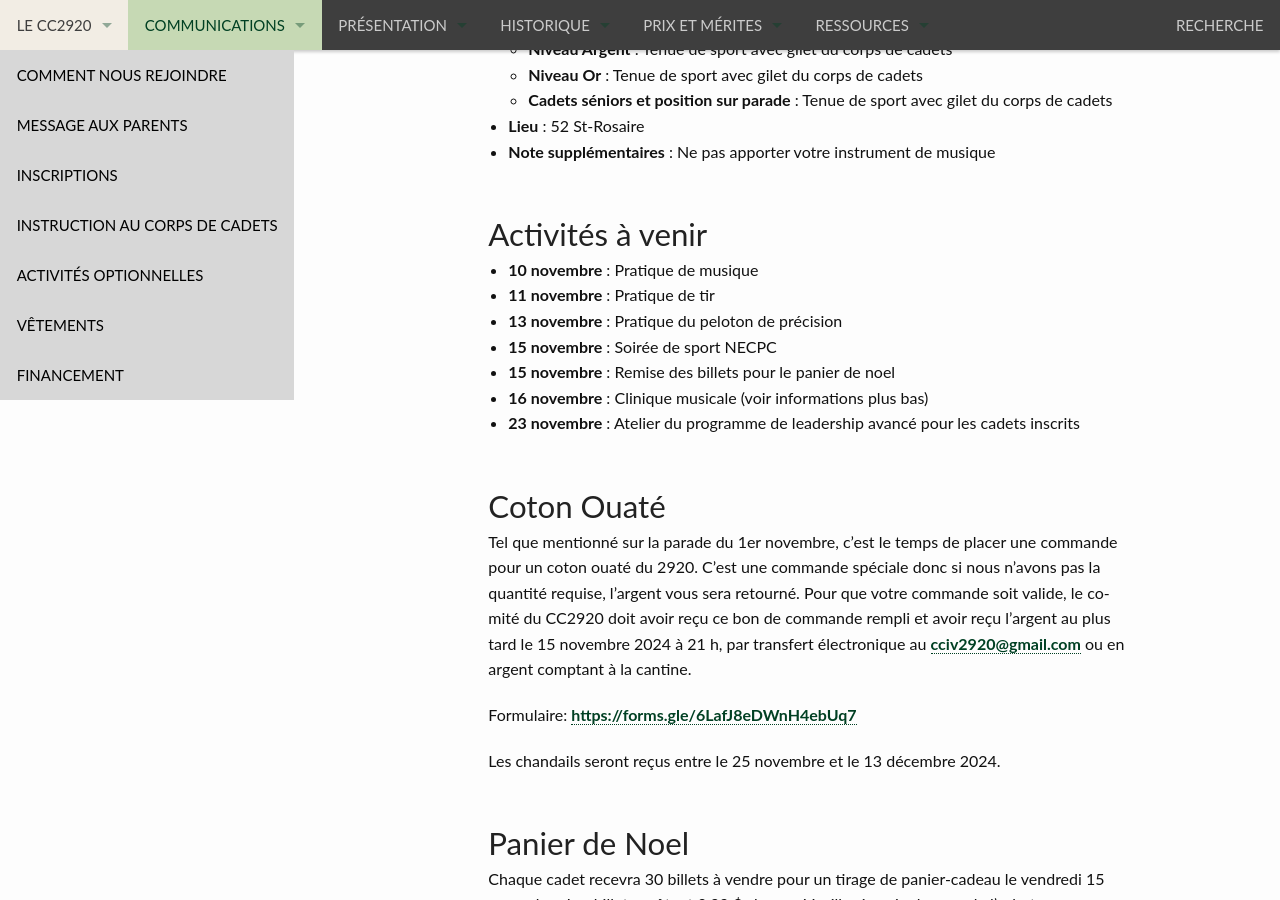
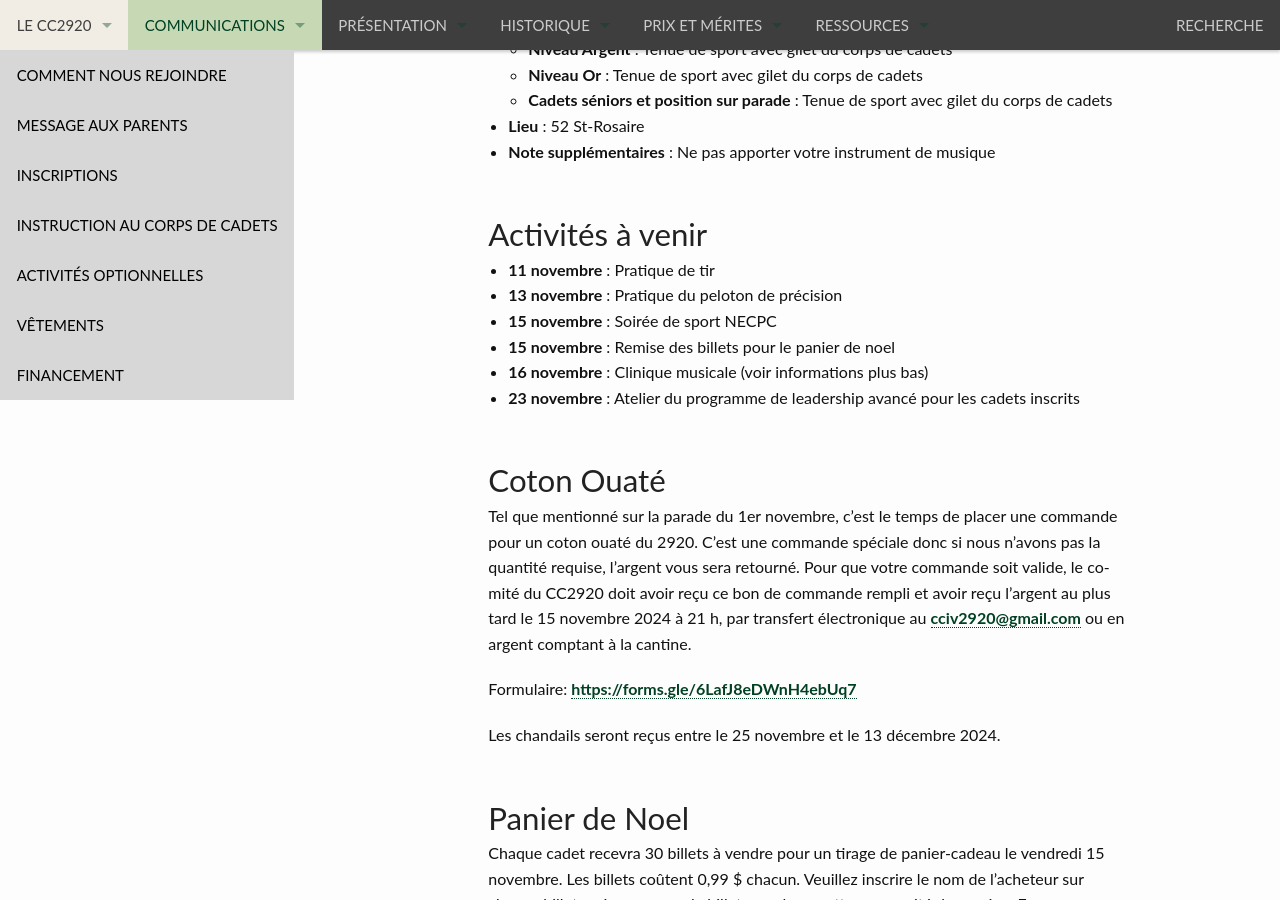
Before and after one commit to CC2920/web, a Jekyll site: the page built from _communications/messages.md, in a window 1280 px wide and 900 px high, scrolled down 448 px. Built offline with Jekyll 4.4.1, drawn with Linux system fonts in a browser that asks for light colours.

Commit message:
Update semaine 10 novembre

```diff
--- a/_communications/messages.md
+++ b/_communications/messages.md
@@ -18,7 +18,6 @@ layout: "messages"
 
 ## Activités à venir
 
-- **10 novembre** : Pratique de musique
 - **11 novembre** : Pratique de tir
 - **13 novembre** : Pratique du peloton de précision
 - **15 novembre** : Soirée de sport NECPC
```
